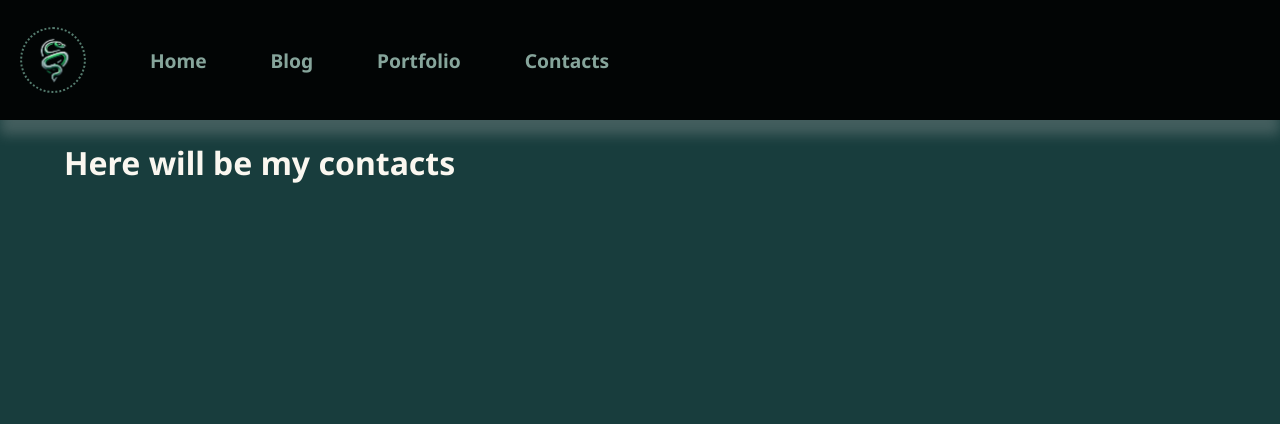
After one commit to oleksandrmerkuloff/my-website, a Django app: page /contacts/ in a window 1280 px wide. The commit adds this page. Shown: the top 424 px of the page. Run offline with Django 5.2, Linux system fonts and the light colour scheme.

Commit message:
add html and css files for contacts and set url|view in django for this page

```diff
--- a/core/urls.py
+++ b/core/urls.py
@@ -27,6 +27,7 @@ urlpatterns = [
     path('', views.home_page, name='home'),
     path('blog/', include('blog.urls')),
     path('portfolio/', include('portfolio.urls')),
+    path('contacts/', views.contacts, name='my-contacts')
 ]
 
 if settings.DEBUG:
--- a/core/views.py
+++ b/core/views.py
@@ -3,3 +3,7 @@ from django.shortcuts import render
 
 def home_page(request):
     return render(request, 'base.html')
+
+
+def contacts(request):
+    return render(request, 'contacts_page.html')
--- a/templates/base.html
+++ b/templates/base.html
@@ -20,7 +20,7 @@
                 <li class="nav-item"><a href="" class="nav-link">Home</a></li>
                 <li class="nav-item"><a href="" class="nav-link">Blog</a></li>
                 <li class="nav-item"><a href="" class="nav-link">Portfolio</a></li>
-                <li class="nav-item"><a href="" class="nav-link">Contacts</a></li>
+                <li class="nav-item"><a href="{% url 'my-contacts' %}" class="nav-link">Contacts</a></li>
             </ul>
         </nav>
     </header>
--- /dev/null
+++ b/templates/contacts_page.html
@@ -0,0 +1,13 @@
+{% extends 'base.html' %}
+{% load static %}
+
+
+{% block title %}Home Page{% endblock %}
+
+{% block css_style %}
+    <link rel="stylesheet" href="{% static "contacts_page.css" %}">
+{% endblock %}
+
+{% block content %}
+    <h1>Here will be my contacts</h1>
+{% endblock %}
```
Also changed, not shown: static/contacts_page.css (added).
